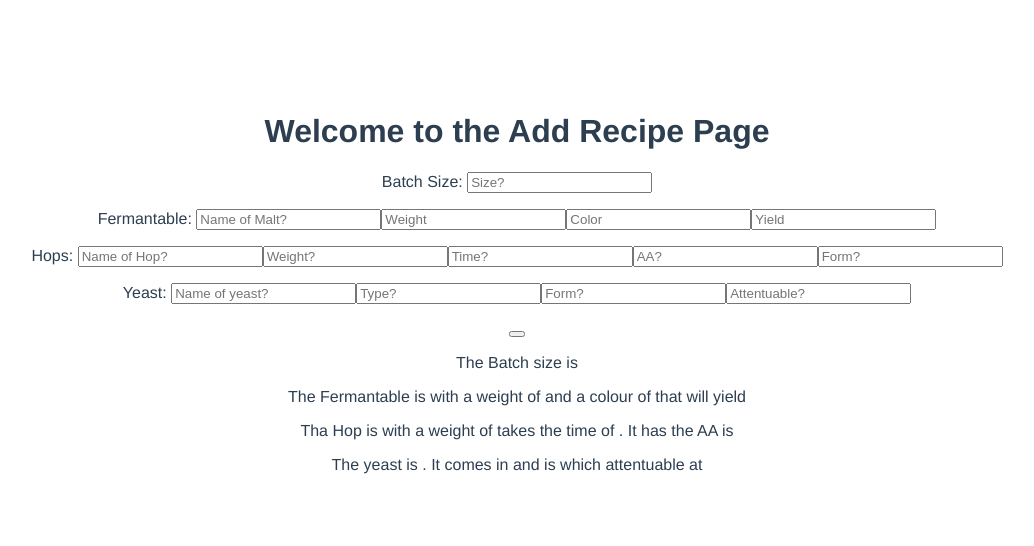
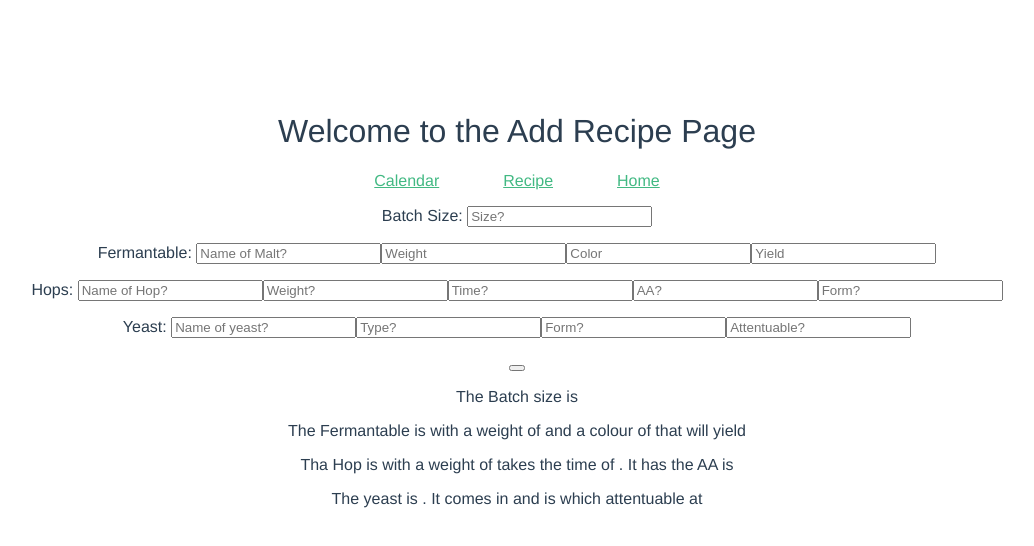
Before and after one commit to Phelanlewis/brew_calendar, a Vue app: page /#/addrecipe in a window 1280 px wide. Shown: the top 546 px of the page, without its empty margins (123-1157 px from the left). Built offline with nearby package versions, Linux system fonts and the light colour scheme.

Commit message:
added nav links to each page with css

```diff
--- a/src/components/AddRecipe.vue
+++ b/src/components/AddRecipe.vue
@@ -1,6 +1,11 @@
 <<template>
   <div>
-    <h1>{{ msg }}</h1>
+    <div class="hello">
+      <h1>{{ title }}</h1>
+      <router-link to="/calendar"><a>Calendar</a></router-link>
+      <router-link to="/recipe"><a>Recipe</a></router-link>
+      <router-link to="/"><a>Home</a></router-link>
+    </div>
     <form>
       <p>Batch Size: <input v-model="batchSize" placeholder="Size?"></p>
       <p>Fermantable:
@@ -36,7 +41,7 @@
 export default {
   data () {
     return {
-      msg: 'Welcome to the Add Recipe Page',
+      title: 'Welcome to the Add Recipe Page',
       batchSize: '',
       nameMalt: '',
       weightMalt: '',
@@ -56,7 +61,19 @@ export default {
 }
 </script>
 <style>
- #inputForm {
-   padding: 1em;
- }
+ #inputFh1, h2 {
+  font-weight: normal;
+}
+ul {
+  list-style-type: none;
+  padding: 0;
+}
+li {
+  display: inline-block;
+  margin: 0 10px;
+}
+a {
+  color: #42b983;
+  padding: 1em;
+}
 </style>
--- a/src/components/Calendar.vue
+++ b/src/components/Calendar.vue
@@ -1,12 +1,19 @@
 /* eslint-disable */
 <template>
     <div id='app'>
-        <h1>My Calendar</h1>
-            <calendar-month
-			:show-date='showDate'
-			@setShowDate='setShowDate'
-			class="holiday-us-traditional holiday-us-official"
-		/>
+      <div class="hello">
+        <h1>{{ title }}</h1>
+        <router-link to="/recipe"><a>Recipe List</a></router-link>
+        <router-link to="/addrecipe"><a>Add Recipe</a></router-link>
+        <router-link to="/"><a>Home</a></router-link>
+      </div>
+      <div>
+        <calendar-month
+			    :show-date='showDate'
+			    @setShowDate='setShowDate'
+			    class="holiday-us-traditional holiday-us-official"
+		    />
+      </div>
 	</div>
 </template>
 
@@ -18,7 +25,10 @@
   export default {
     name: 'app',
     data: function () {
-      return { showDate: new Date() }
+      return {
+        title: 'My Calendar',
+        showDate: new Date()
+      }
     },
     components: {
       CalendarMonth
@@ -39,4 +49,19 @@
 		margin-left: auto;
 		margin-right: auto;
 	}
+  h1, h2 {
+  font-weight: normal;
+}
+ul {
+  list-style-type: none;
+  padding: 0;
+}
+li {
+  display: inline-block;
+  margin: 0 10px;
+}
+a {
+  color: #42b983;
+  padding: 1em;
+}
 </style>
--- a/src/components/Recipe.vue
+++ b/src/components/Recipe.vue
@@ -1,6 +1,11 @@
 <template>
   <div class="app">
-    <h1>Hello I am a Beer Recipe</h1>
+    <div class="hello">
+      <h1>{{ title }}</h1>
+      <router-link to="/calendar"><a>Calendar</a></router-link>
+      <router-link to="/addrecipe"><a>Add Recipe</a></router-link>
+      <router-link to="/"><a>Home</a></router-link>
+    </div>
     <p>Malt : I am a number</p>
     <p>Hops : I am also a number</p>
   </div>
@@ -8,10 +13,31 @@
 </template>
 <<script>
 export default {
+  data () {
+    return {
+      title: 'Recipe List'
+    }
+  }
 }
 </script>
 <<style>
   #app{
     padding: 2em
   }
+
+  h1, h2 {
+  font-weight: normal;
+}
+ul {
+  list-style-type: none;
+  padding: 0;
+}
+li {
+  display: inline-block;
+  margin: 0 10px;
+}
+a {
+  color: #42b983;
+  padding: 1em;
+}
 </style>
```
